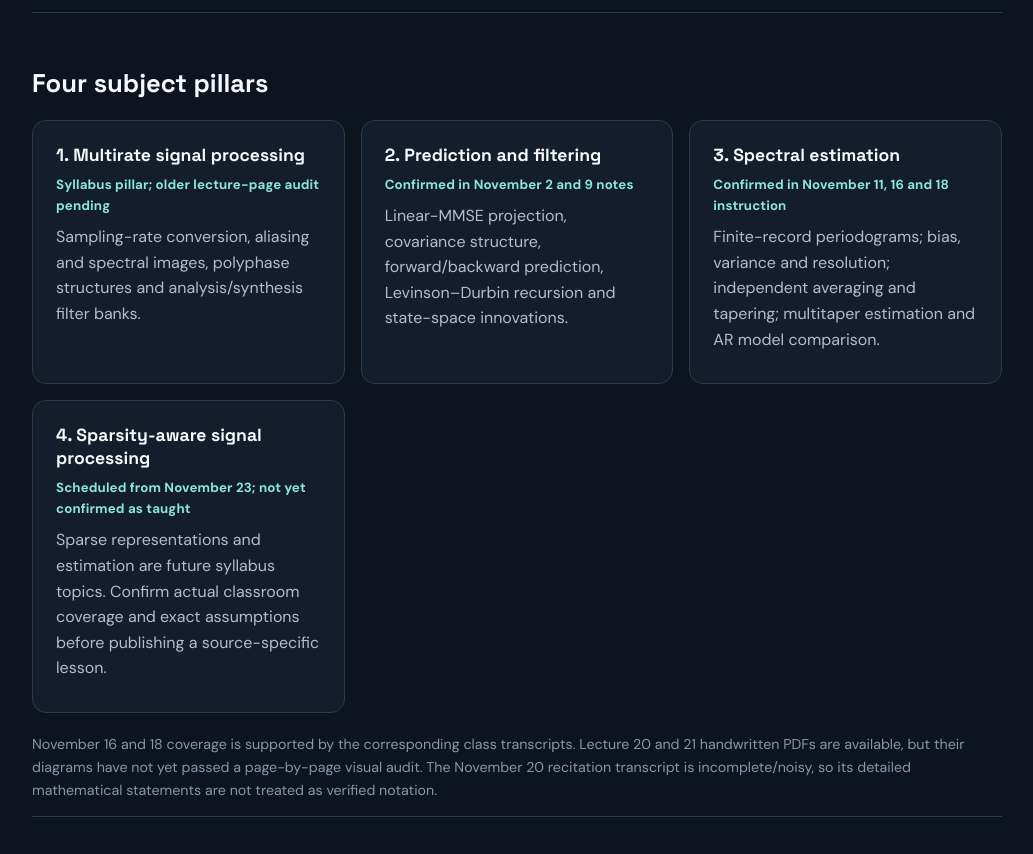
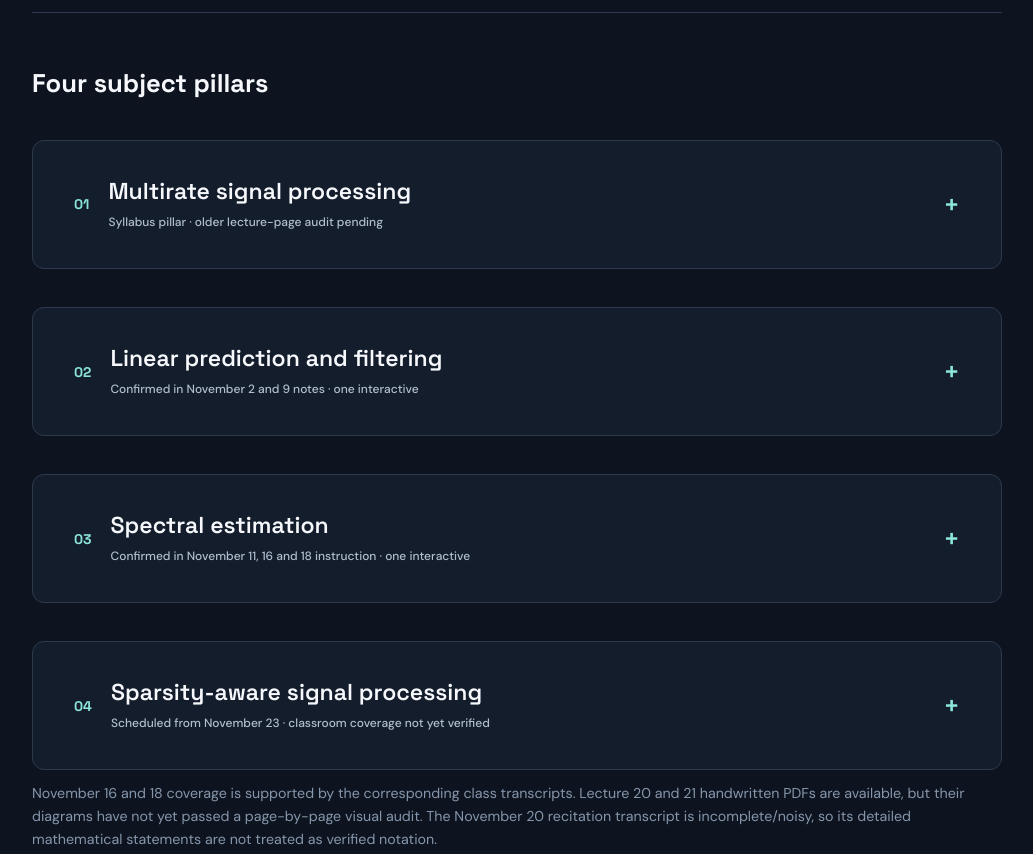
Before and after one commit to RHHanson-UMD/ENEE-630, a website: page site/learning-guide.html in a window 1280 px wide. Shown: the part 468-1322 px from the top of the page, without its empty margins (123-1156 px from the left). Drawn offline with Linux system fonts and the light colour scheme.

Commit message:
feat: organize study guide into expandable subject pillars and subtopics

```diff
--- a/site/learning-guide.html
+++ b/site/learning-guide.html
@@ -25,11 +25,15 @@
 <p class="fineprint">No instructor handouts, class recordings, solution keys, private access links, or original course figures are reproduced here.</p>
 
 <section id="topics"><h2>Four subject pillars</h2>
-<div class="guide-grid">
-<article class="guide-card"><h3>1. Multirate signal processing</h3><p class="status-line">Syllabus pillar; older lecture-page audit pending</p><p>Sampling-rate conversion, aliasing and spectral images, polyphase structures and analysis/synthesis filter banks.</p></article>
-<article class="guide-card"><h3>2. Prediction and filtering</h3><p class="status-line">Confirmed in November 2 and 9 notes</p><p>Linear-MMSE projection, covariance structure, forward/backward prediction, Levinson–Durbin recursion and state-space innovations.</p></article>
-<article class="guide-card"><h3>3. Spectral estimation</h3><p class="status-line">Confirmed in November 11, 16 and 18 instruction</p><p>Finite-record periodograms; bias, variance and resolution; independent averaging and tapering; multitaper estimation and AR model comparison.</p></article>
-<article class="guide-card"><h3>4. Sparsity-aware signal processing</h3><p class="status-line">Scheduled from November 23; not yet confirmed as taught</p><p>Sparse representations and estimation are future syllabus topics. Confirm actual classroom coverage and exact assumptions before publishing a source-specific lesson.</p></article>
+<div class="topic-accordion" aria-label="Course subject pillars">
+<details class="topic-group" id="guide-multirate"><summary><span class="topic-index">01</span><span class="topic-heading"><strong>Multirate signal processing</strong><small>Syllabus pillar · older lecture-page audit pending</small></span></summary>
+<div class="topic-content"><p>Sampling-rate conversion and efficient multirate architectures.</p><ul class="topic-subtopics"><li><strong>Decimation and interpolation:</strong> aliasing, spectral images, filter requirements and frequency conventions</li><li><strong>Polyphase and multistage design:</strong> decomposition and computational savings</li><li><strong>Filter banks:</strong> two-channel/M-channel analysis, synthesis and subband coding</li></ul><p class="topic-status">The syllabus names these areas; detailed coverage and figure verification for older lecture pages is pending.</p></div></details>
+<details class="topic-group" id="guide-prediction"><summary><span class="topic-index">02</span><span class="topic-heading"><strong>Linear prediction and filtering</strong><small>Confirmed in November 2 and 9 notes · one interactive</small></span></summary>
+<div class="topic-content"><p>Relate estimation error to covariance and projection in linear signal models.</p><ul class="topic-subtopics"><li><strong>Linear-MMSE and Wiener filters:</strong> orthogonality, covariance and solvability</li><li><strong>Forward/backward linear prediction:</strong> Toeplitz equations and Levinson–Durbin recursions</li><li><strong>State-space methods:</strong> Kalman filtering, prediction and innovations</li></ul><a class="topic-lesson" href="./visualizations/prediction.html"><strong>Interactive: AR(1) prediction</strong><span>Original restricted-model example; not a general Toeplitz solver</span></a></div></details>
+<details class="topic-group" id="guide-spectral"><summary><span class="topic-index">03</span><span class="topic-heading"><strong>Spectral estimation</strong><small>Confirmed in November 11, 16 and 18 instruction · one interactive</small></span></summary>
+<div class="topic-content"><p>Learn which assumptions support finite-record frequency-domain estimates.</p><ul class="topic-subtopics"><li><strong>Periodogram:</strong> finite-sample autocorrelation, bias, resolution, leakage and variance</li><li><strong>Nonparametric variance reduction:</strong> segments, independent averaging, tapering and multitaper estimation</li><li><strong>Parametric spectral models:</strong> AR estimation, model order and mismatch</li></ul><a class="topic-lesson" href="./visualizations/periodogram.html"><strong>Interactive: periodogram averaging</strong><span>Original Gaussian white-noise zero-frequency experiment</span></a></div></details>
+<details class="topic-group" id="guide-sparsity"><summary><span class="topic-index">04</span><span class="topic-heading"><strong>Sparsity-aware signal processing</strong><small>Scheduled from November 23 · classroom coverage not yet verified</small></span></summary>
+<div class="topic-content"><p>The syllabus proposes sparse representations and inference as a fourth pillar.</p><ul class="topic-subtopics"><li><strong>Foundations:</strong> sparse models and representation assumptions</li><li><strong>Optimization:</strong> norm-minimization formulations</li><li><strong>Algorithms:</strong> greedy and iterative methods</li></ul><p class="topic-status">Future scheduled topics are not represented as completed instruction. Exact class examples and notes still require verification.</p></div></details>
 </div>
 <p class="fineprint">November 16 and 18 coverage is supported by the corresponding class transcripts. Lecture 20 and 21 handwritten PDFs are available, but their diagrams have not yet passed a page-by-page visual audit. The November 20 recitation transcript is incomplete/noisy, so its detailed mathematical statements are not treated as verified notation.</p>
 </section>
```
